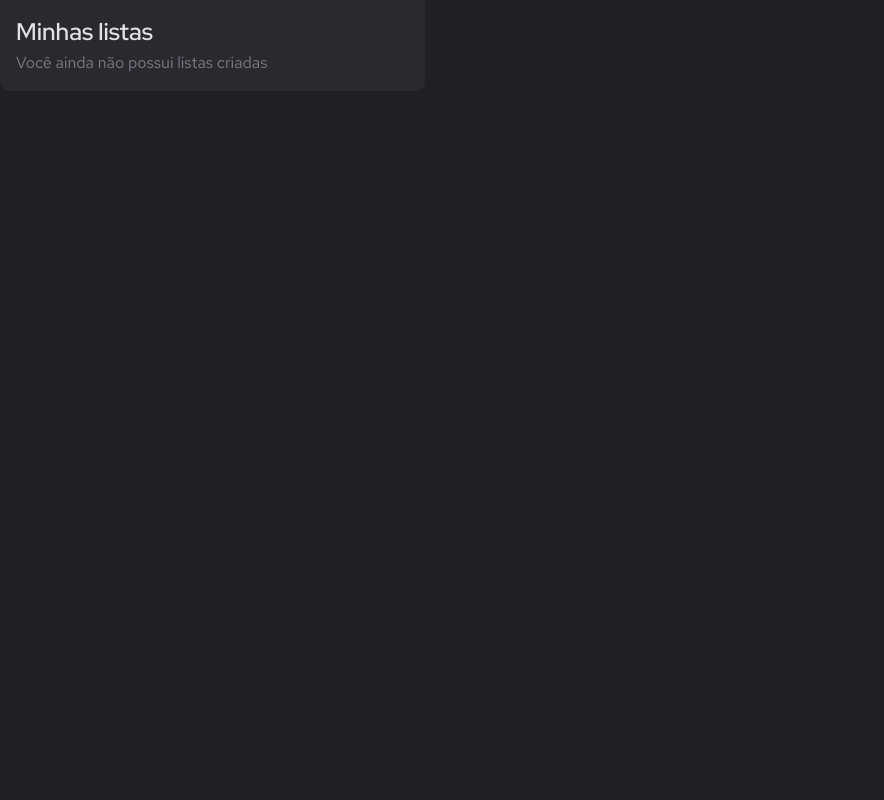
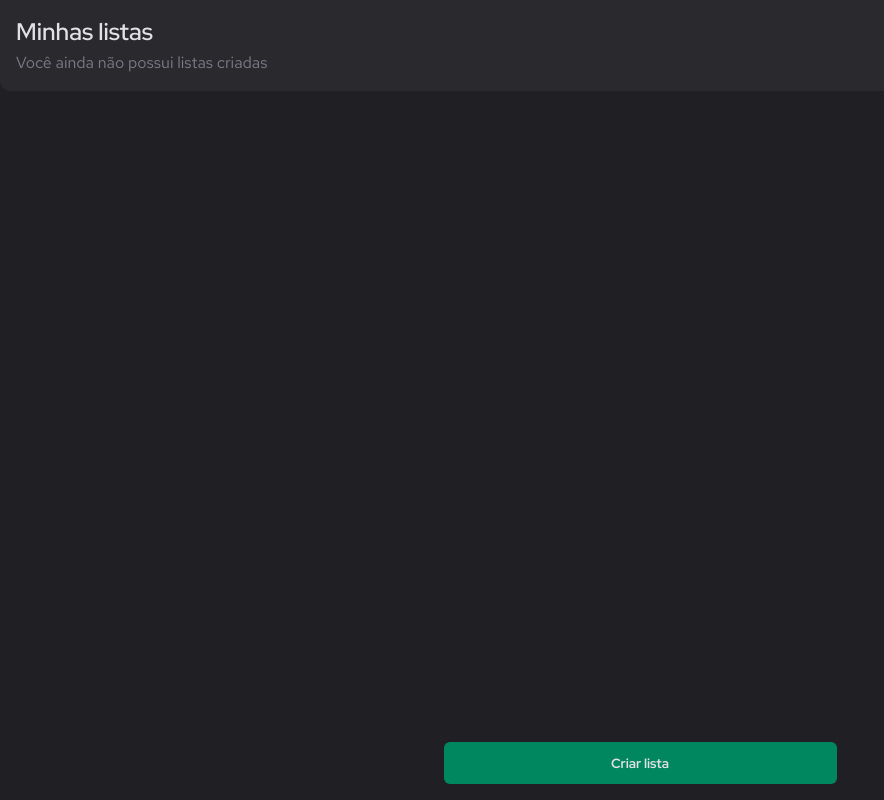
Before and after one commit to marcosvbs/grocery-list, a React (Vite) app: page / in a window 1280 px wide. Shown: the whole page, without its empty margins (0-884 px from the left). Built offline with nearby package versions, Linux system fonts and the light colour scheme.

Commit message:
add MyLists page

```diff
--- a/src/components/Header/styles.ts
+++ b/src/components/Header/styles.ts
@@ -1,7 +1,7 @@
 import styled from "styled-components";
 
 export const HeaderContainer = styled.header`
-  max-width: 425px;
+  width: 100%;
 
   display: flex;
   flex-direction: column;
--- a/src/pages/MyLists/index.tsx
+++ b/src/pages/MyLists/index.tsx
@@ -1,12 +1,17 @@
 import { Header } from "../../components/Header";
+import { PrimaryButton } from "../../styles/buttons";
+import { ContentContainer, PageContainer } from "./styles";
 
 export function MyLists() {
   return (
-    <>
+    <PageContainer>
       <Header
         title="Minhas listas"
         description="Você ainda não possui listas criadas"
       />
-    </>
+      <ContentContainer>
+        <PrimaryButton>Criar lista</PrimaryButton>
+      </ContentContainer>
+    </PageContainer>
   );
 }
--- a/src/pages/MyLists/styles.ts
+++ b/src/pages/MyLists/styles.ts
@@ -0,0 +1,22 @@
+import styled from "styled-components";
+
+export const PageContainer = styled.div`
+  height: 100vh;
+
+  margin: 0 auto;
+
+  display: flex;
+  flex-direction: column;
+  justify-content: space-between;
+  align-items: center;
+`;
+
+export const ContentContainer = styled.div`
+  width: 100%;
+  max-width: 425px;
+
+  display: flex;
+  flex-direction: column;
+  justify-content: space-between;
+  padding: 1rem;
+`;
--- a/src/styles/buttons.ts
+++ b/src/styles/buttons.ts
@@ -1,10 +1,10 @@
 import styled from "styled-components";
-
 interface ButtonProps {
   checkMode?: boolean;
 }
 
 const Button = styled.button<ButtonProps>`
+  max-width: 425px;
   padding: 0.75rem 0.5rem;
 
   border: none;
```
